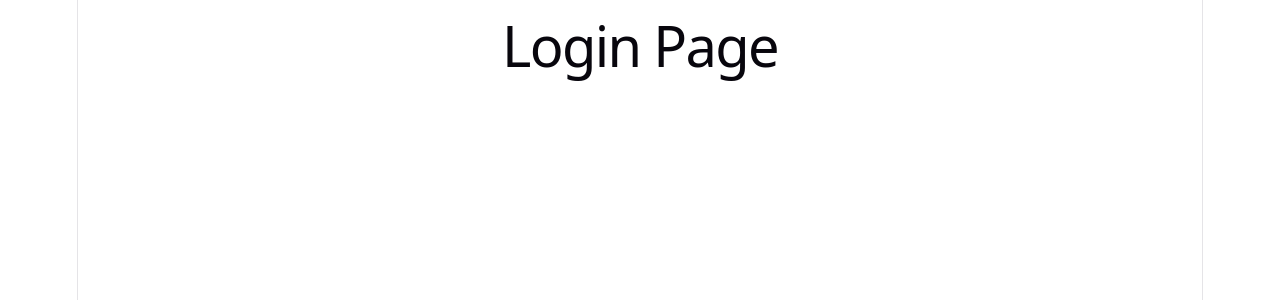
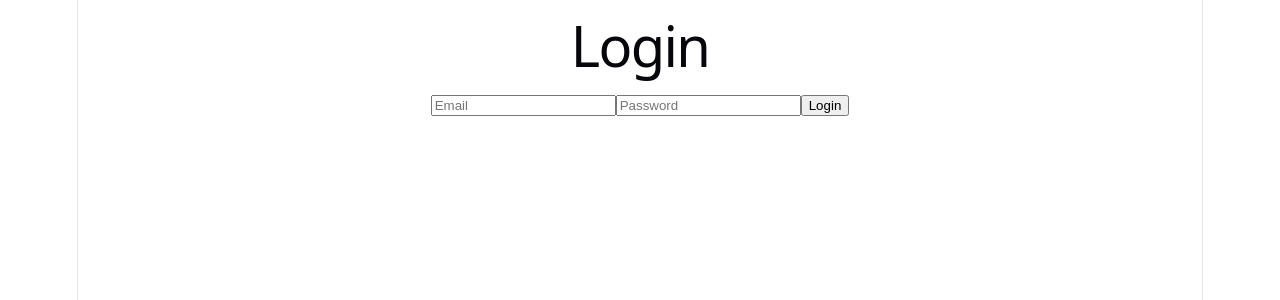
Before and after one commit to sanjana-git456/workout-tracker, a React app in the folder frontend/: page /login in a window 1280 px wide. Shown: the top 300 px of the page. Built offline with nearby package versions, Linux system fonts and the light colour scheme; the HTML template or start-up script is replaced by a standard one.

Commit message:
login frontend

```diff
--- a/frontend/src/pages/Login.jsx
+++ b/frontend/src/pages/Login.jsx
@@ -1,5 +1,45 @@
+import { useState } from 'react'
+import { useNavigate } from 'react-router-dom'
+import axios from 'axios'
 function Login() {
-    return <h1>Login Page</h1>
+    const [email, setEmail] = useState('')
+    const [password, setPassword] = useState('')
+    const [error, setError] = useState('')
+    const navigate = useNavigate()
+    const handleSubmit = async (e) => {
+        e.preventDefault()
+        try {
+            const res = await axios.post('http://localhost:3000/api/auth/login', {
+                email,
+                password
+            })
+            localStorage.setItem('token', res.data.token)
+            navigate('/dashboard')
+        } catch (err) {
+            setError(err.response?.data?.error || 'Something went wrong')
+        }
+    }
+    return (
+        <div>
+            <h1>Login</h1>
+            <form onSubmit = {handleSubmit}>
+                <input
+                    type="email"
+                    placeholder="Email"
+                    value={email}
+                    onChange={(e) => setEmail(e.target.value)}
+                />
+                <input
+                    type="password"
+                    placeholder="Password"
+                    value={password}
+                    onChange={(e) => setPassword(e.target.value)}
+                />
+                <button type = "submit">Login</button>
+            </form>
+            {error && <p style={{color:'red'}}>{error}</p>}
+        </div>
+    )
 }
 
 export default Login
--- a/frontend/src/pages/Register.jsx
+++ b/frontend/src/pages/Register.jsx
@@ -33,13 +33,13 @@ function Register() {
                     onChange={(e) => setName(e.target.value)}
                 />
                 <input
-                    type="text"
+                    type="email"
                     placeholder="Email"
                     value={email}
                     onChange={(e) => setEmail(e.target.value)}
                 />
                 <input
-                    type="text"
+                    type="password"
                     placeholder="Password"
                     value={password}
                     onChange={(e) => setPassword(e.target.value)}
```
